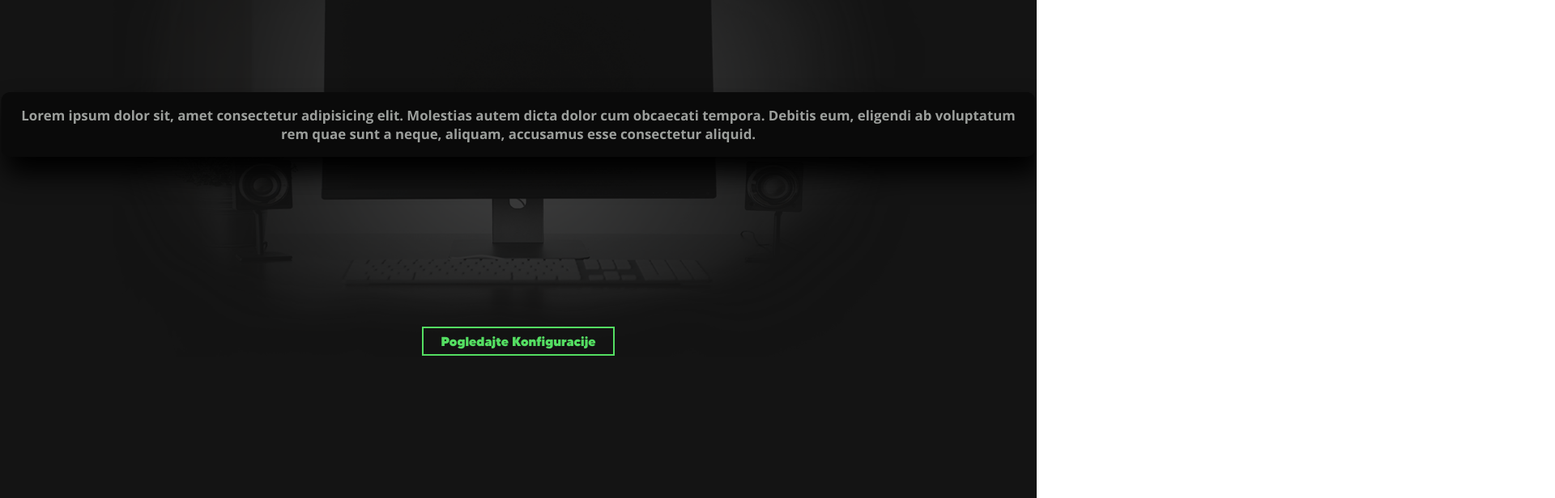
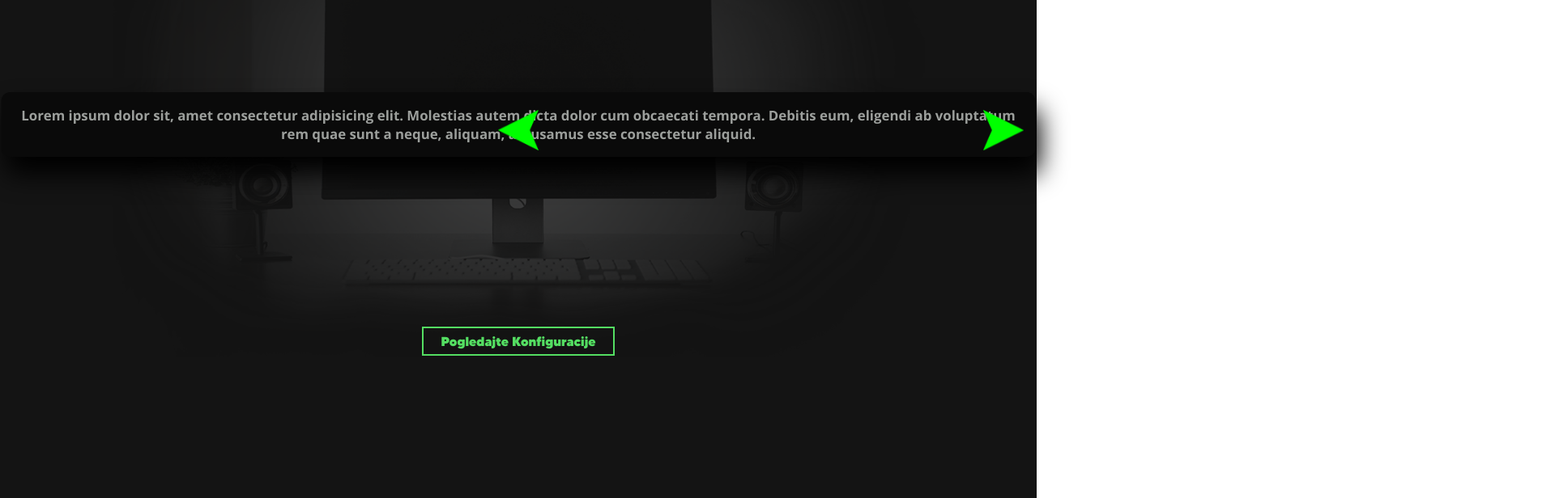
Before and after one commit to Milanrdnvc/TechTutor, a React (Create React App) app: page /desktops in a window 1280 px wide. Shown: the part 1080-1696 px from the top of the page at 81% size, 1920 px wide, since content can reach past the window. Built offline with nearby package versions, Linux system fonts and the light colour scheme.

Commit message:
Implemented image sliding functionality

```diff
--- a/src/CSS/Configuration.css
+++ b/src/CSS/Configuration.css
@@ -1,2 +1,2 @@
-.configuration{min-height:100vh;display:flex;flex-direction:column;align-items:center;justify-content:space-around;padding:1rem;background-position:center;background-size:cover;background-attachment:fixed;position:relative}.configuration__btn{margin-top:1.34rem}.configuration__para{transition:opacity 0.2s ease-in-out, transform 0.2s ease-in-out}.configuration__image{position:absolute;left:0;right:0;bottom:0;top:0;background-position:center;background-repeat:no-repeat;background-size:contain;cursor:pointer}.configuration__image-carousel{display:flex;position:absolute;top:50%;left:0;right:0;bottom:0;transform:translateY(-50%);overflow:hidden;opacity:0;pointer-events:none;transition:opacity 0.2s ease}.para-hide{opacity:0;pointer-events:0}.image-carousel-show{opacity:1;pointer-events:all}
+.configuration{min-height:100vh;display:flex;flex-direction:column;align-items:center;justify-content:space-around;padding:1rem;background-position:center;background-size:cover;background-attachment:fixed;position:relative}.configuration__btn{margin-top:1.34rem}.configuration__para{transition:opacity 0.2s ease-in-out, transform 0.2s ease-in-out}.configuration__image{position:absolute;left:0;right:0;bottom:0;top:0;background-position:center;background-repeat:no-repeat;background-size:contain;cursor:pointer}.configuration__image-carousel{display:flex;position:absolute;top:50%;left:0;right:0;bottom:0;transform:translateY(-50%);opacity:0;pointer-events:none;transition:opacity 0.2s ease}.configuration__arrow-left,.configuration__arrow-right{position:absolute;top:50%;z-index:10}.configuration__arrow-left{transform:rotate(180deg)}.configuration__arrow-right{right:0}.para-hide{opacity:0;pointer-events:none}.image-carousel-show{opacity:1;pointer-events:all}
 /*# sourceMappingURL=Configuration.css.map */
--- a/src/Components/SharedComponents/Configuration/Configuration.jsx
+++ b/src/Components/SharedComponents/Configuration/Configuration.jsx
@@ -1,6 +1,7 @@
 import { useRef, useEffect } from 'react';
 import { animatePara } from '../../../helpers';
 import test from '../../../Pictures/gejmerski2.png';
+import arrow from '../../../Pictures/arrow.png';
 import '../../../CSS/Configuration.css';
 
 const images = [];
@@ -28,6 +29,30 @@ function toggleImageCarousel(imageCarousel, para) {
   }
 }
 
+let counter = 0;
+function handleSlideLeft(imageCarousel) {
+  const numOfImages = Array.from(imageCarousel.querySelectorAll('div')).length;
+  if (Math.abs(counter) >= numOfImages - 1) return;
+  counter++;
+  imageCarousel.style.transition = 'all 0.5s ease';
+  imageCarousel.style.transform = `translateX(${
+    counter * -100
+  }%) translateY(-50%)`;
+}
+
+function handleSlideRight(imageCarousel) {
+  console.log(counter);
+  const numOfImages = Array.from(imageCarousel.querySelectorAll('div')).length;
+  if (counter <= 0) return;
+  counter--;
+  if (counter <= numOfImages) {
+    imageCarousel.style.transition = 'all 0.5s ease';
+    imageCarousel.style.transform = `translateX(${
+      counter * -100
+    }%) translateY(-50%)`;
+  }
+}
+
 function Configuration({ img }) {
   const para = useRef(null);
   const imageCarousel = useRef(null);
@@ -50,6 +75,21 @@ function Configuration({ img }) {
         voluptatum rem quae sunt a neque, aliquam, accusamus esse consectetur
         aliquid.
       </p>
+
+      <img
+        src={arrow}
+        className="configuration__arrow-left"
+        width="50px"
+        height="50px"
+        onClick={() => handleSlideLeft(imageCarousel.current)}
+      />
+      <img
+        src={arrow}
+        className="configuration__arrow-right"
+        width="50px"
+        height="50px"
+        onClick={() => handleSlideRight(imageCarousel.current)}
+      />
       <div className="configuration__image-carousel" ref={imageCarousel}>
         {images}
       </div>
--- a/src/SCSS/Configuration.scss
+++ b/src/SCSS/Configuration.scss
@@ -9,6 +9,7 @@
   background-size: cover;
   background-attachment: fixed;
   position: relative;
+  // overflow: hidden;
 
   &__btn {
     margin-top: 1.34rem;
@@ -38,16 +39,31 @@
     right: 0;
     bottom: 0;
     transform: translateY(-50%);
-    overflow: hidden;
+    // overflow: hidden;
     opacity: 0;
     pointer-events: none;
     transition: opacity 0.2s ease;
+  }
+
+  &__arrow-left,
+  &__arrow-right {
+    position: absolute;
+    top: 50%;
+    z-index: 10;
+  }
+
+  &__arrow-left {
+    transform: rotate(180deg);
+  }
+
+  &__arrow-right {
+    right: 0;
   }
 }
 
 .para-hide {
   opacity: 0;
-  pointer-events: 0;
+  pointer-events: none;
 }
 
 .image-carousel-show {
```
Also changed, not shown: 1 other file (tests, documents, lock files or other folders).
